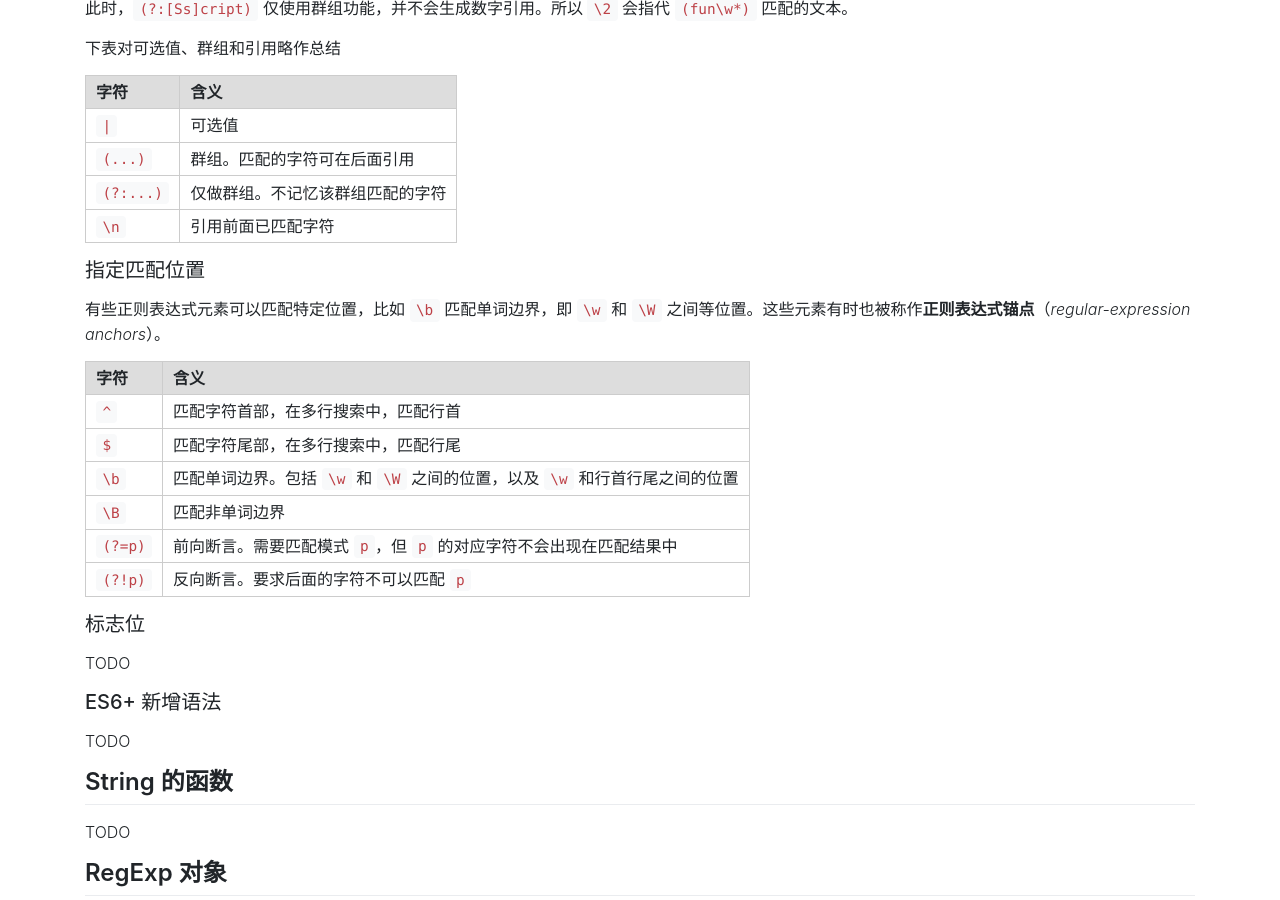
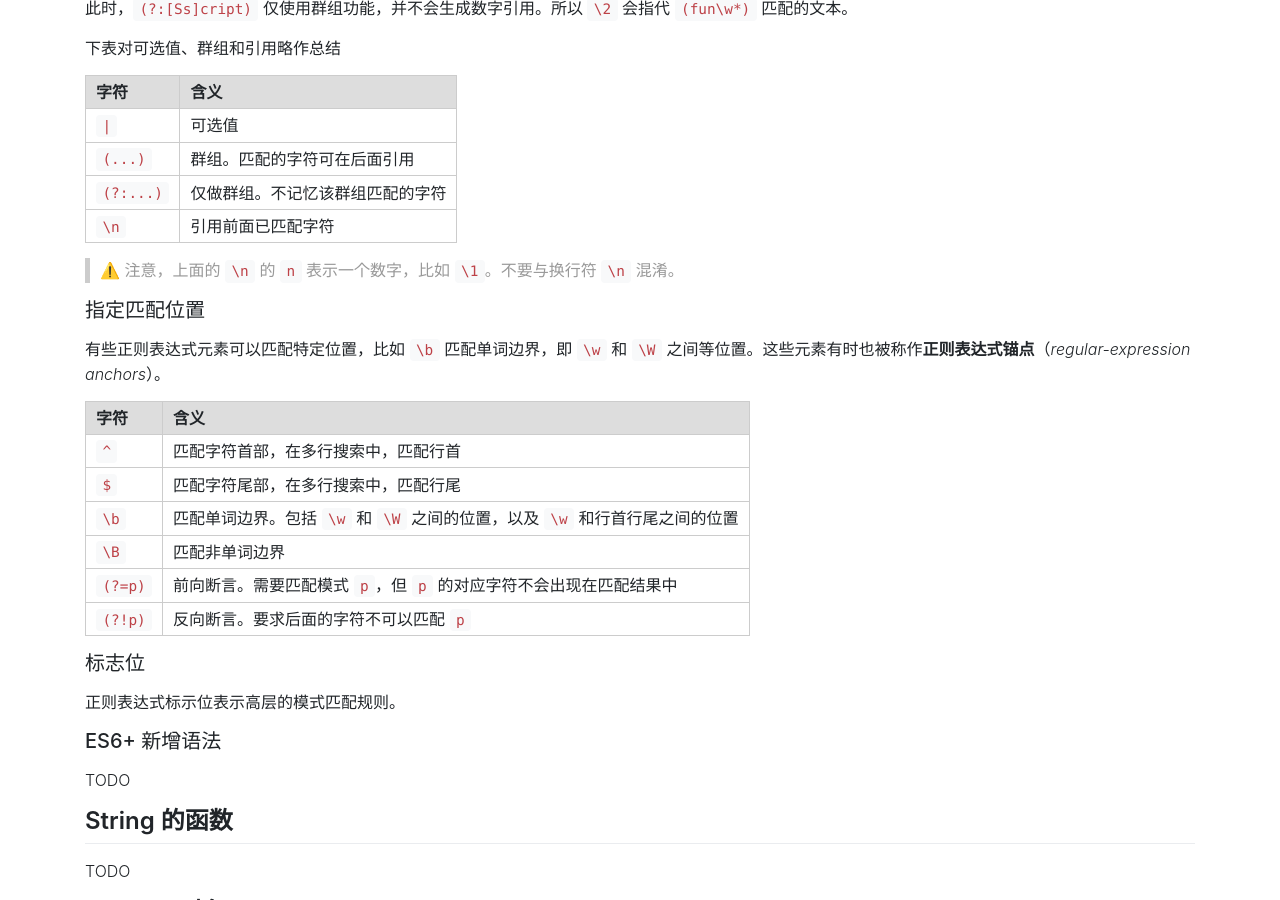
Before and after one commit to liuzhuan/liuzhuan.github.io, a Jekyll site: the page built from _posts/2018-01-03-js-regexp-usage.md, in a window 1280 px wide and 900 px high, scrolled down 2526 px. Built offline with Jekyll 4.4.1, drawn with Linux system fonts in a browser that asks for light colours; nearby versions of some CDN libraries; comment, search, counter and statistics services are not loaded.

Commit message:
adding more regular expression

```diff
--- a/_posts/2018-01-03-js-regexp-usage.md
+++ b/_posts/2018-01-03-js-regexp-usage.md
@@ -111,11 +111,13 @@ a3 === a4
 | `(?:...)` | 仅做群组。不记忆该群组匹配的字符 |
 | `\n`      | 引用前面已匹配字符             |
 
+> ⚠️ 注意，上面的 `\n` 的 `n` 表示一个数字，比如 `\1`。不要与换行符 `\n` 混淆。
+
 ### 指定匹配位置
 
 有些正则表达式元素可以匹配特定位置，比如 `\b` 匹配单词边界，即 `\w` 和 `\W` 之间等位置。这些元素有时也被称作**正则表达式锚点**（*regular-expression anchors*）。
 
-| 字符     | 含义                                                             |
+| 字符     | 含义                                                              |
 | ------- | ---------------------------------------------------------------- |
 | `^`     | 匹配字符首部，在多行搜索中，匹配行首                                   |
 | `$`     | 匹配字符尾部，在多行搜索中，匹配行尾                                   |
@@ -126,7 +128,7 @@ a3 === a4
 
 ### 标志位
 
-TODO
+正则表达式标示位表示高层的模式匹配规则。
 
 ### ES6+ 新增语法
 
```
